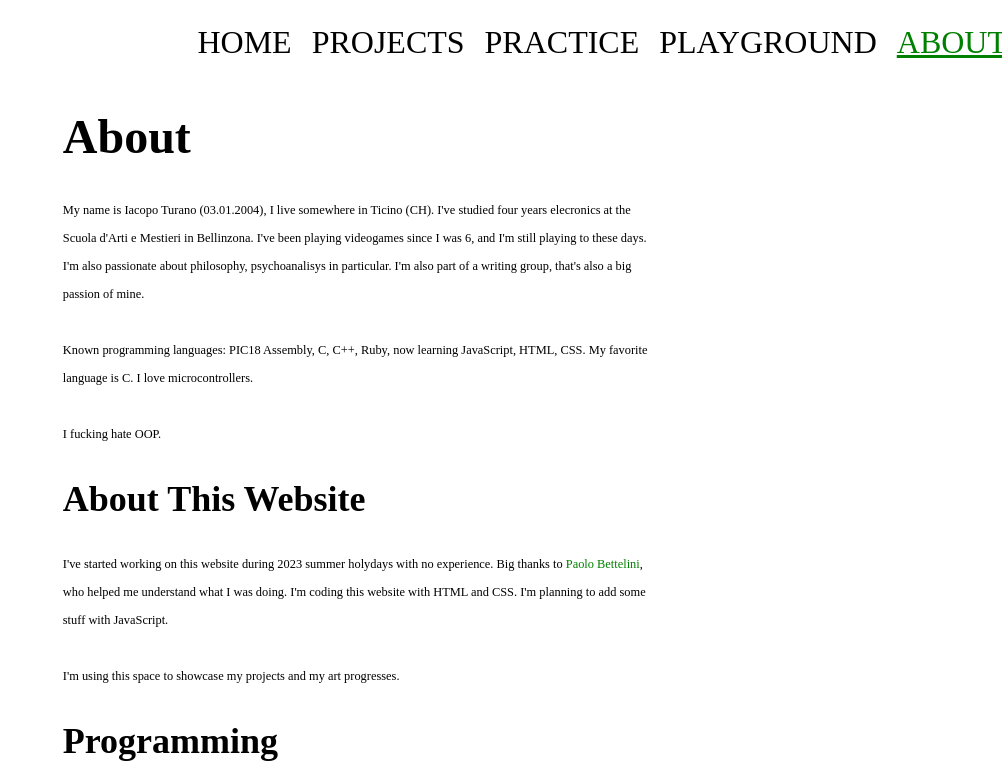
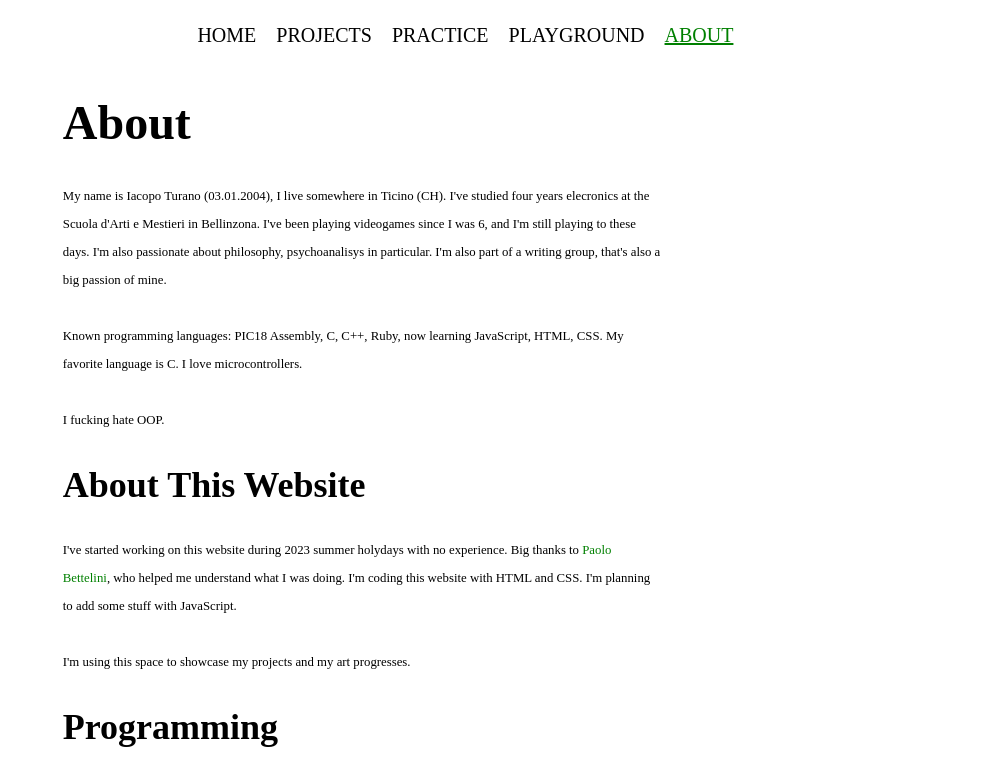
Before and after one commit to iacopoturano/site, a plain HTML site: page about.html in a window 1280 px wide. Shown: the top 775 px of the page, without its empty margins (278-1280 px from the left). Drawn offline with Linux system fonts and the light colour scheme.

Commit message:
Still working on viewport. Modified Playground directory.

```diff
--- a/style/index.css
+++ b/style/index.css
@@ -52,7 +52,7 @@ body {
 .text {
     color: black;
 
-    font-size: 1.55vh;
+    font-size: 1vw;
 
     /*font-size: 20px;*/
 
--- a/style/nav.css
+++ b/style/nav.css
@@ -25,7 +25,8 @@ nav ul {
 }
 
 nav ul li {
-    font-size: 32px;
+    font-size: 2.5vh;
+    /*font-size: 32px;*/
     margin-left: 20px;
     display: inline;
     flex: 1;
--- a/style/playground.css
+++ b/style/playground.css
@@ -5,33 +5,60 @@ body {
 /*Page Title Style*/
 .title {
     color: white;
-    font-size: 74px;
-    margin-left: 680px;
+    font-size: 6vh;
+
+    /*font-size: 74px;*/
+
+    margin-left: 26vw;
+    margin-right: 26vw;
+
+    /*margin-left: 680px;
     margin-bottom: 30px;
+    */
 }
 
 /*Page Subtitle Style*/
 .subtitle {
     color: white;
-    font-size: 55px;
-    margin-left: 680px;
+    font-size: 4.5vh;
+
+    /*font-size: 55px;*/
+
+    margin-left: 26vw;
+
+    /*margin-left: 680px;
     margin-bottom: 5px;
+    */
 }
 
 /*Page Subtitle2 Style*/
 .subtitle2 {
     color: white;
-    font-size: 40px;
-    margin-left: 680px;
+    font-size: 3vh;
+
+    /*font-size: 40px;*/
+
+    margin-left: 26vw;
+
+    /*margin-left: 680px;
     margin-bottom: 5px;
+    */
 }
 
 /*Plain Text*/
 .text {
     color: white;
-    font-size: 20px;
-    margin-right: 780px;
+    font-size: 1vw;
+
+    /*font-size: 20px;*/
+
+    margin-left: 26vw;
+    margin-right: 26vw;
+
+    /*margin-right: 780px;
     margin-left: 680px;
+    */
+
     margin-top: 5px;
     line-height: 28px;
 }
@@ -73,9 +100,10 @@ nav ul {
 }
 
 nav ul li {
-    font-size: 32px;
+    font-size: 2.5vh;
+    /*font-size: 32px;*/
     margin-left: 20px;
     display: inline;
     flex: 1;
-    text-align: center;
+    text-align: center
 }
```
Also changed, not shown: Playground/Pages/longliveomori.html (added).
